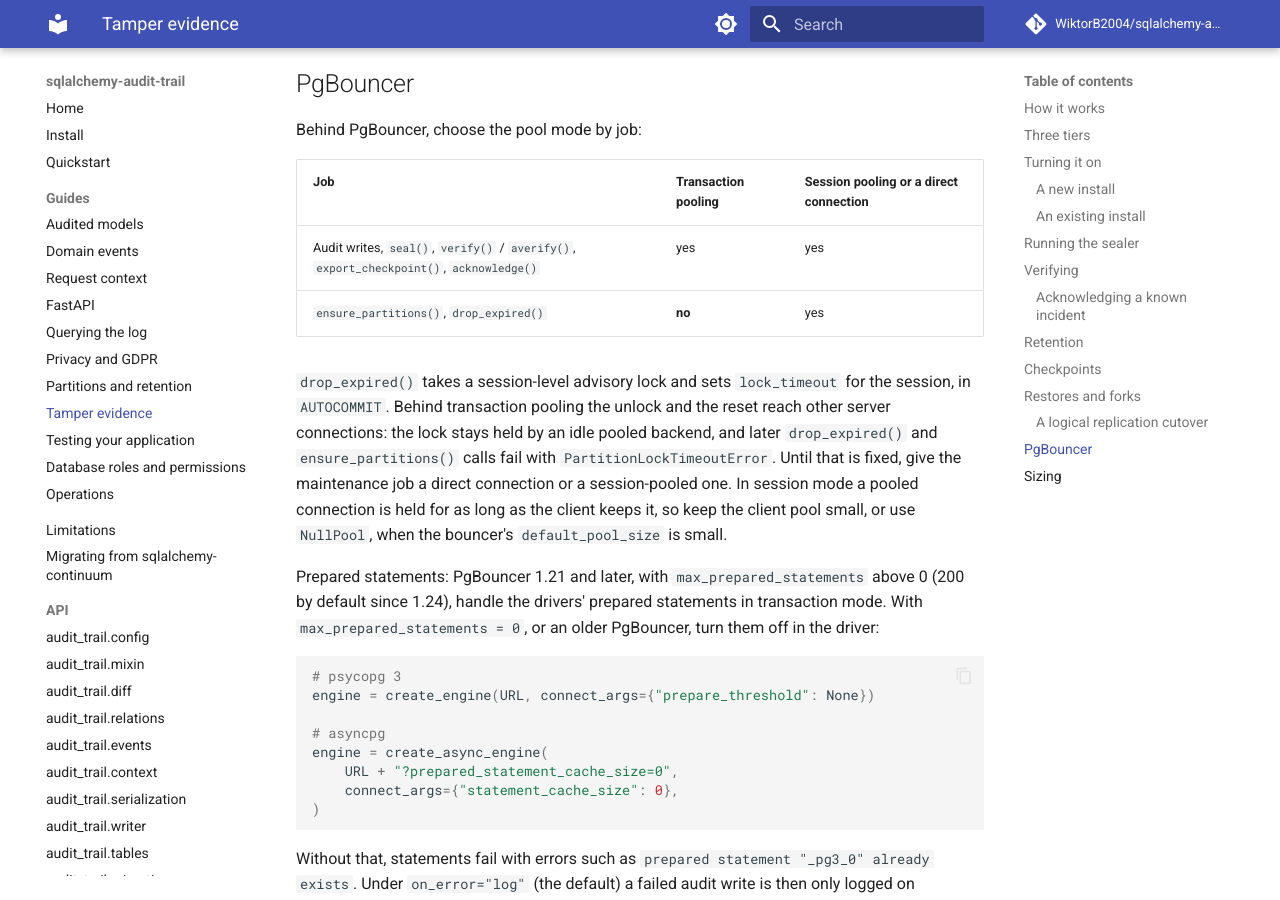
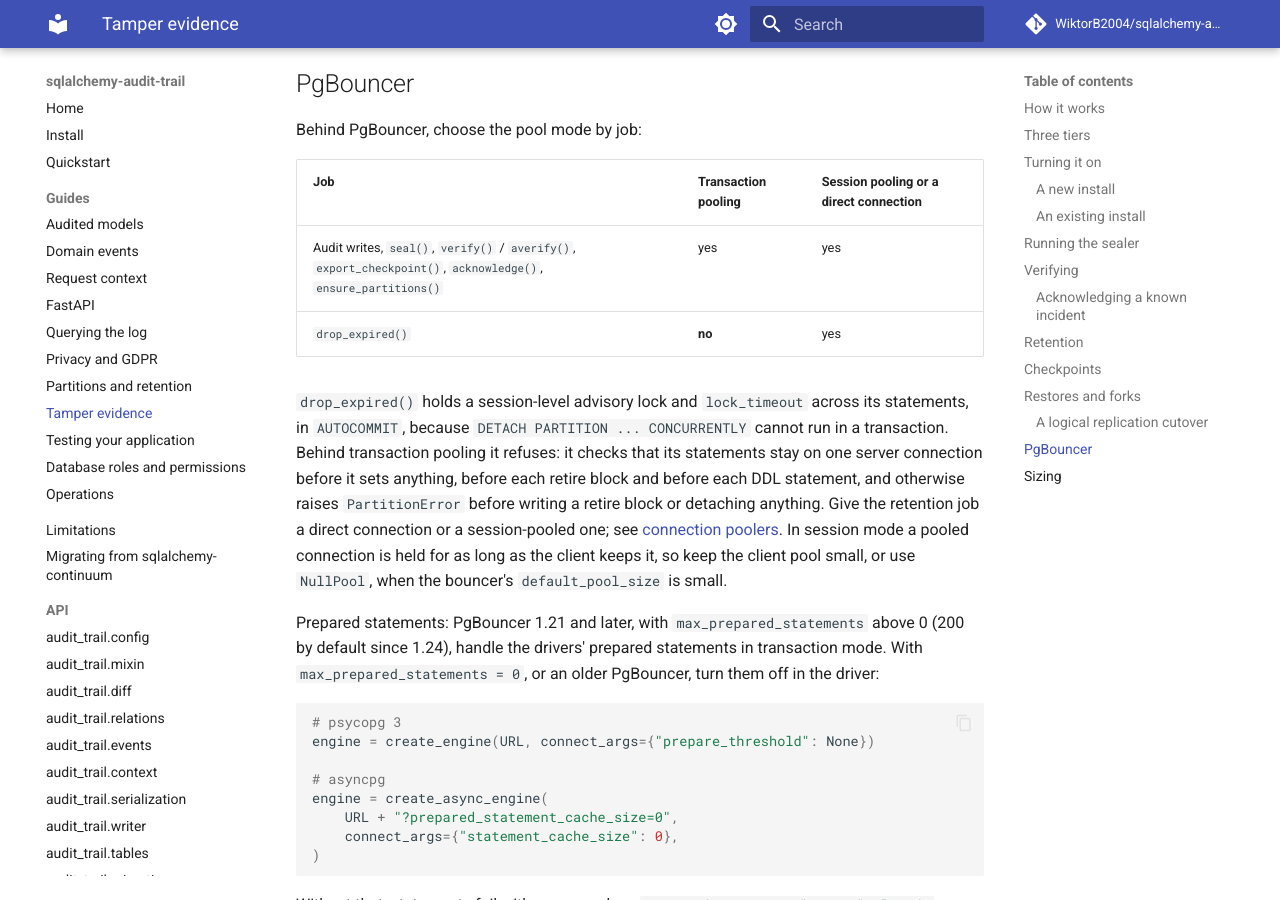
Before and after one commit to WiktorB2004/sqlalchemy-audit-trail, an MkDocs documentation site: the page built from docs/guides/integrity.md, in a window 1280 px wide and 900 px high, scrolled down 11792 px. Built offline with MkDocs 1.6.1 and Material for MkDocs 9.7.7, drawn with Linux system fonts in a browser that asks for light colours; comment, search, counter and statistics services are not loaded.

Commit message:
Say drop_expired refuses a transaction pooler in the integrity guide and limitations

```diff
--- a/docs/guides/integrity.md
+++ b/docs/guides/integrity.md
@@ -313,10 +313,10 @@ Behind PgBouncer, choose the pool mode by job:
 
 | Job | Transaction pooling | Session pooling or a direct connection |
 |---|---|---|
-| Audit writes, `seal()`, `verify()` / `averify()`, `export_checkpoint()`, `acknowledge()` | yes | yes |
-| `ensure_partitions()`, `drop_expired()` | **no** | yes |
+| Audit writes, `seal()`, `verify()` / `averify()`, `export_checkpoint()`, `acknowledge()`, `ensure_partitions()` | yes | yes |
+| `drop_expired()` | **no** | yes |
 
-`drop_expired()` takes a session-level advisory lock and sets `lock_timeout` for the session, in `AUTOCOMMIT`. Behind transaction pooling the unlock and the reset reach other server connections: the lock stays held by an idle pooled backend, and later `drop_expired()` and `ensure_partitions()` calls fail with `PartitionLockTimeoutError`. Until that is fixed, give the maintenance job a direct connection or a session-pooled one. In session mode a pooled connection is held for as long as the client keeps it, so keep the client pool small, or use `NullPool`, when the bouncer's `default_pool_size` is small.
+`drop_expired()` holds a session-level advisory lock and `lock_timeout` across its statements, in `AUTOCOMMIT`, because `DETACH PARTITION ... CONCURRENTLY` cannot run in a transaction. Behind transaction pooling it refuses: it checks that its statements stay on one server connection before it sets anything, before each retire block and before each DDL statement, and otherwise raises `PartitionError` before writing a retire block or detaching anything. Give the retention job a direct connection or a session-pooled one; see [connection poolers](operations.md#connection-poolers). In session mode a pooled connection is held for as long as the client keeps it, so keep the client pool small, or use `NullPool`, when the bouncer's `default_pool_size` is small.
 
 Prepared statements: PgBouncer 1.21 and later, with `max_prepared_statements` above 0 (200 by default since 1.24), handle the drivers' prepared statements in transaction mode. With `max_prepared_statements = 0`, or an older PgBouncer, turn them off in the driver:
 
```
Also changed, not shown: docs/guides/operations.md (+1 -1 lines), docs/limitations.md (+1 -1 lines).
